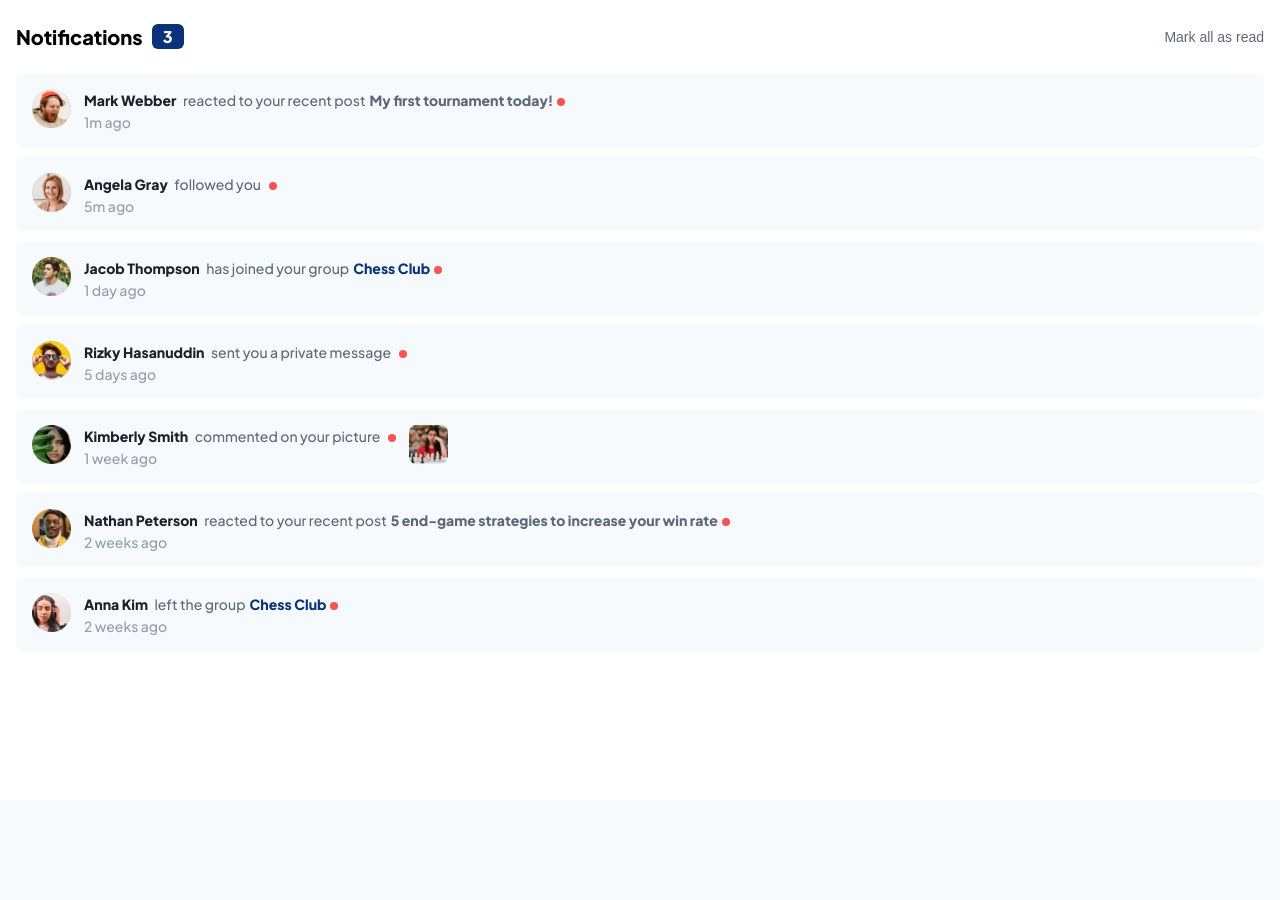
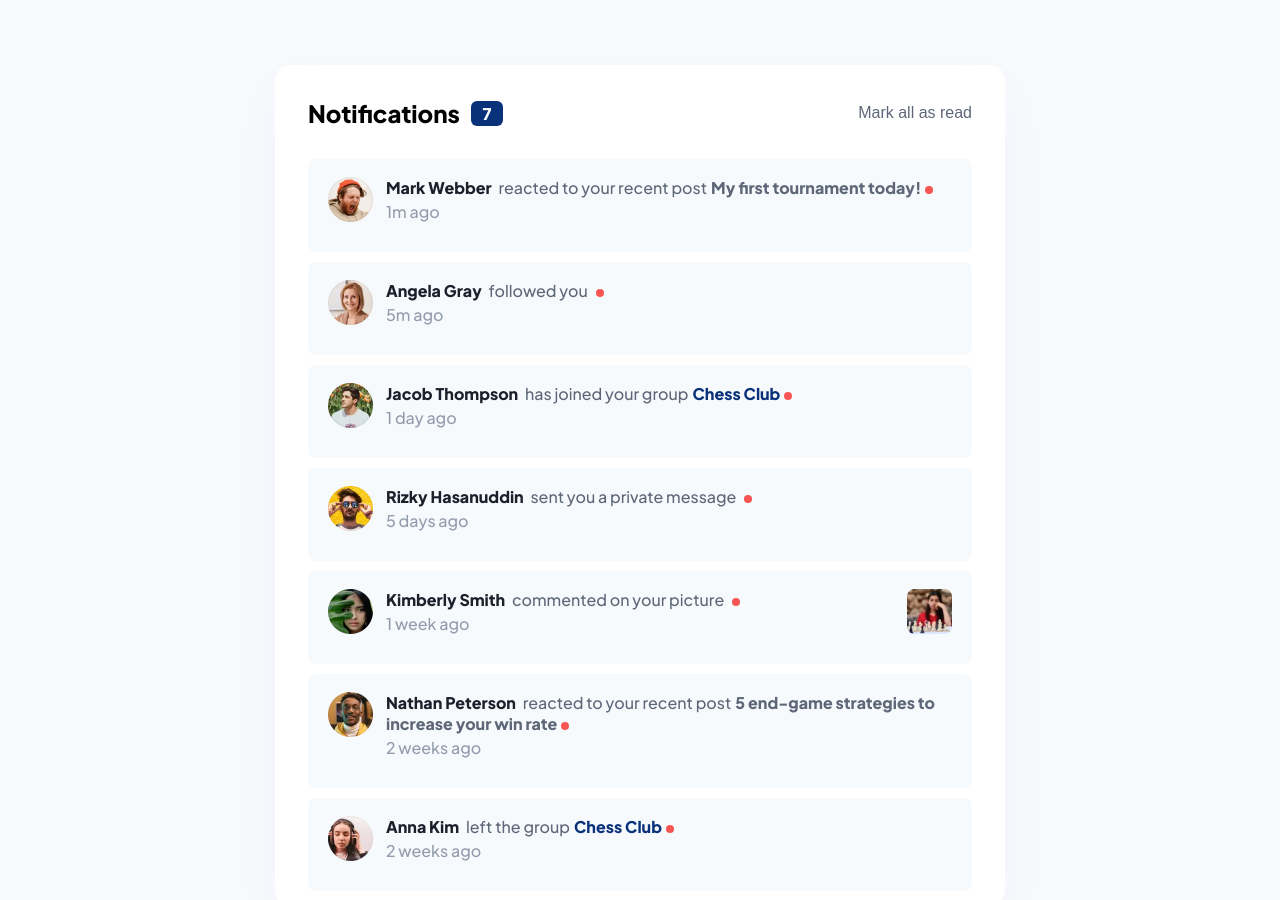
Before and after one commit to HarLey021/Notification-Page, a React (Vite) app: page / in a window 1280 px wide. Shown: the top 900 px of the page. Before the commit the page ends 800 px from the top, so only its background shows below. Built offline with nearby package versions, Linux system fonts and the light colour scheme.

Commit message:
finished design and functionality

```diff
--- a/src/Components/notifcation box/NotificationBox.tsx
+++ b/src/Components/notifcation box/NotificationBox.tsx
@@ -1,18 +1,38 @@
 import styled from "styled-components";
 import Notification from "../notification/Notification";
+import notifications from "../../data";
+import type { NotificationInterface } from "../../data";
+import { useState } from "react";
 
 const NotificationBox: React.FC = () => {
+  const [notificationList, setNotificationList] =
+    useState<NotificationInterface[]>(notifications);
+
+  const markAllAsRead = (): void => {
+    const updated: NotificationInterface[] = notificationList.map((item) => ({
+      ...item,
+      status: "read",
+    }));
+    setNotificationList(updated);
+  };
   return (
     <>
       <MainContainer>
         <HeaderContainer>
           <SeparatorContainer>
             <NotificationsLogo>Notifications</NotificationsLogo>
-            <NotificationsNum>3</NotificationsNum>
+            <NotificationsNum>
+              {notificationList.filter((i) => i.status === "unread").length}
+            </NotificationsNum>
           </SeparatorContainer>
-          <MarkingButton>Mark all as read</MarkingButton>
+          <MarkingButton onClick={markAllAsRead}>
+            Mark all as read
+          </MarkingButton>
         </HeaderContainer>
-        <Notification />
+        <Notification
+          notificationList={notificationList}
+          setNotificationList={setNotificationList}
+        />
       </MainContainer>
     </>
   );
@@ -25,6 +45,14 @@ const MainContainer = styled.div`
   width: 100%;
   height: 100vh;
   padding: 24px 16px;
+
+  @media (min-width: 1080px) {
+    width: 730px;
+    height: 840px;
+    border-radius: 15px;
+    box-shadow: 0 20px 60px 0 rgba(73, 97, 168, 0.05);
+    padding: 33px;
+  }
 `;
 
 const HeaderContainer = styled.div`
@@ -33,18 +61,34 @@ const HeaderContainer = styled.div`
   display: flex;
   justify-content: space-between;
   margin-bottom: 24px;
+
+  @media (min-width: 1080px) {
+    height: 30px;
+    margin-bottom: 31px;
+  }
 `;
 
 const SeparatorContainer = styled.div`
   width: auto;
   height: 25px;
   display: flex;
+
+  @media (min-width: 1080px) {
+    height: 30px;
+    display: flex;
+    align-items: center;
+  }
 `;
 
 const NotificationsLogo = styled.h1`
   font-size: 20px;
   font-weight: 800;
   margin-right: 9px;
+
+  @media (min-width: 1080px) {
+    font-size: 24px;
+    margin-right: 11px;
+  }
 `;
 
 const NotificationsNum = styled.div`
@@ -58,6 +102,10 @@ const NotificationsNum = styled.div`
   display: flex;
   justify-content: center;
   align-items: center;
+
+  @media (min-width: 1080px) {
+    height: 25px;
+  }
 `;
 
 const MarkingButton = styled.button`
@@ -66,4 +114,13 @@ const MarkingButton = styled.button`
   color: #5e6778;
   font-size: 14px;
   font-weight: 500;
+
+  @media (min-width: 1080px) {
+    font-size: 16px;
+  }
+
+  &:hover {
+    color: #0a327b;
+    cursor: pointer;
+  }
 `;
--- a/src/Components/notification/Notification.tsx
+++ b/src/Components/notification/Notification.tsx
@@ -1,114 +1,45 @@
 import styled from "styled-components";
+import type { NotificationInterface } from "../../data";
 
-interface NotificationInterface {
-  id: number;
-  avatar: string;
-  fullName: string;
-  action: string;
-  status: string;
-  event?: string;
-  content?: string;
-  picture?: string;
-  time: string;
-}
-
-const notifications: NotificationInterface[] = [
-  {
-    id: 1,
-    avatar: "/images/avatar-mark-webber.webp",
-    fullName: "Mark Webber",
-    action: "reacted to your recent post",
-    status: "unread",
-    event: "My first tournament today!",
-    time: "1m ago",
-  },
-  {
-    id: 2,
-    avatar: "/images/avatar-angela-gray.webp",
-    fullName: "Angela Gray",
-    action: "followed you",
-    status: "unread",
-    time: "5m ago",
-  },
-  {
-    id: 3,
-    avatar: "/images/avatar-jacob-thompson.webp",
-    fullName: "Jacob Thompson",
-    action: "has joined your group",
-    status: "unread",
-    event: "Chess Club",
-    time: "1 day ago",
-  },
-  {
-    id: 4,
-    avatar: "/images/avatar-rizky-hasanuddin.webp",
-    fullName: "Rizky Hasanuddin",
-    action: "sent you a private message",
-    status: "unread",
-    content:
-      "Hello, thanks for setting up the Chess Club. I’ve been a member for a few weeks now and I’m already having lots of fun and improving my game.",
-    time: "5 days ago",
-  },
-  {
-    id: 5,
-    avatar: "/images/avatar-kimberly-smith.webp",
-    fullName: "Kimberly Smith",
-    action: "commented on your picture",
-    status: "unread",
-    time: "1 week ago",
-    picture: "/images/image-chess.webp",
-  },
-  {
-    id: 6,
-    avatar: "/images/avatar-nathan-peterson.webp",
-    fullName: "Nathan Peterson",
-    action: "reacted to your recent post",
-    status: "unread",
-    event: "5 end-game strategies to increase your win rate",
-    time: "2 weeks ago",
-  },
-  {
-    id: 7,
-    avatar: "/images/avatar-anna-kim.webp",
-    fullName: "Anna Kim",
-    action: "left the group",
-    status: "unread",
-    event: "Chess Club",
-    time: "2 weeks ago",
-  },
-];
-
-const markAllAsRead = (): void => {
-  notifications.forEach((item) => {
-    item.status = "read";
-  });
+const Notification: React.FC<{
+  notificationList: NotificationInterface[];
+  setNotificationList: React.Dispatch<
+    React.SetStateAction<NotificationInterface[]>
+  >;
+}> = ({ notificationList, setNotificationList }) => {
+  const handleOpening = (id: number): void => {
+    const updated = notificationList.map((item) =>
+      item.id === id ? { ...item, status: "read" } : item
+    );
+    setNotificationList(updated);
   };
 
-const Notification: React.FC = () => {
   return (
     <>
-      {notifications.map((item: NotificationInterface) => (
+      {notificationList.map((item: NotificationInterface) => (
         <Box
           key={item.id}
-          style={{
-            backgroundColor: item.status === "unread" ? "#f7fafd" : "none",
-          }}
+          unread={item.status === "unread"}
+          onClick={() => handleOpening(item.id)}
         >
           <Avatar src={item.avatar} alt={`${item.fullName} photo`} />
+          <div>
             <div>
               <Content>
                 <Name>{item.fullName}</Name>
                 <Action> {item.action}</Action>
-              <Event
-                style={{
-                  color: item.event === "Chess Club" ? "#0A327B" : "#5e6778",
-                }}
-              >
+                <Event isChess={item.event === "Chess Club"}>
                   {item.event}
                 </Event>
-              <RedDot></RedDot>
+                <RedDot isOpened={item.status === "read"}></RedDot>
               </Content>
               <Time>{item.time}</Time>
+            </div>
+            {item.content && item.status === "read" ? (
+              <Message>{item.content}</Message>
+            ) : (
+              ""
+            )}
           </div>
           {item.picture ? (
             <Picture src="/images/image-chess.webp"></Picture>
@@ -123,20 +54,29 @@ const Notification: React.FC = () => {
 
 export default Notification;
 
-const Box = styled.div`
+const Box = styled.div<{ unread?: boolean }>`
   width: 100%;
   height: auto;
-  /* background-color: #f7fafd; */
+  background-color: ${(props) => (props.unread ? "#F7FAFD" : "transparent")};
   border-radius: 8px;
   padding: 16px;
   display: flex;
   gap: 13px;
   margin-bottom: 10px;
+
+  @media (min-width: 1080px) {
+    padding: 18px 20px;
+  }
 `;
 
 const Avatar = styled.img`
   width: 39px;
   height: 39px;
+
+  @media (min-width: 1080px) {
+    width: 45px;
+    height: 45px;
+  }
 `;
 
 const Content = styled.p`
@@ -148,6 +88,15 @@ const Name = styled.span`
   font-size: 14px;
   font-weight: 800;
   margin-right: 4px;
+
+  @media (min-width: 1080px) {
+    font-size: 16px;
+  }
+
+  &:hover {
+    color: #0a327b;
+    cursor: pointer;
+  }
 `;
 
 const Action = styled.span`
@@ -155,17 +104,30 @@ const Action = styled.span`
   font-size: 14px;
   font-weight: 500;
   margin-right: 4px;
+
+  @media (min-width: 1080px) {
+    font-size: 16px;
+  }
 `;
 
-const Event = styled.span`
-  color: #5e6778;
+const Event = styled.span<{ isChess?: boolean }>`
+  color: ${(props) => (props.isChess ? "#0A327B" : "#5e6778")};
   font-size: 14px;
   font-weight: 800;
   margin-right: 4px;
+
+  @media (min-width: 1080px) {
+    font-size: 16px;
+  }
+
+  &:hover {
+    color: #0a327b;
+    cursor: pointer;
+  }
 `;
 
-const RedDot = styled.span`
-  display: inline-block;
+const RedDot = styled.span<{ isOpened?: boolean }>`
+  display: ${(props) => (props.isOpened ? "none" : "inline-block")};
   width: 8px;
   height: 8px;
   background-color: #f65552;
@@ -177,10 +139,42 @@ const Time = styled.h6`
   color: #939cad;
   font-size: 14px;
   font-weight: 500;
+  margin-bottom: 12px;
+
+  @media (min-width: 1080px) {
+    font-size: 16px;
+  }
 `;
 
 const Picture = styled.img`
   width: 39px;
   height: 39px;
   border-radius: 7px;
+  margin-left: auto;
+
+  @media (min-width: 1080px) {
+    width: 45px;
+    height: 45px;
+    display: flex;
+    align-self: flex-start;
+  }
 `;
+
+const Message = styled.div`
+  width: 100%;
+  border-radius: 5px;
+  border: 1px solid #dde7ee;
+  color: #5e6778;
+  font-size: 14px;
+  font-weight: 500;
+  padding: 16px;
+
+  @media (min-width: 1080px) {
+    font-size: 16px;
+    padding: 20px;
+  }
+
+  &:hover {
+    background: #e5effa;
+  }
+`;
--- a/src/Styles/GlobalStyles.ts
+++ b/src/Styles/GlobalStyles.ts
@@ -12,6 +12,13 @@ const GlobalStyle = createGlobalStyle`
     body{
         font-family: "Plus Jakarta Sans", sans-serif;
         background-color: #F9FAFD;
+
+        @media(min-width: 1080px){
+        display: flex;
+        justify-content: center;
+        align-items: center;
+        padding-top: 65px;
+        }
     }
 `;
 
--- /dev/null
+++ b/src/data.ts
@@ -0,0 +1,79 @@
+export interface NotificationInterface {
+  id: number;
+  avatar: string;
+  fullName: string;
+  action: string;
+  status: string;
+  event?: string;
+  content?: string;
+  picture?: string;
+  time: string;
+}
+
+const notifications: NotificationInterface[] = [
+  {
+    id: 1,
+    avatar: "/images/avatar-mark-webber.webp",
+    fullName: "Mark Webber",
+    action: "reacted to your recent post",
+    status: "unread",
+    event: "My first tournament today!",
+    time: "1m ago",
+  },
+  {
+    id: 2,
+    avatar: "/images/avatar-angela-gray.webp",
+    fullName: "Angela Gray",
+    action: "followed you",
+    status: "unread",
+    time: "5m ago",
+  },
+  {
+    id: 3,
+    avatar: "/images/avatar-jacob-thompson.webp",
+    fullName: "Jacob Thompson",
+    action: "has joined your group",
+    status: "unread",
+    event: "Chess Club",
+    time: "1 day ago",
+  },
+  {
+    id: 4,
+    avatar: "/images/avatar-rizky-hasanuddin.webp",
+    fullName: "Rizky Hasanuddin",
+    action: "sent you a private message",
+    status: "unread",
+    content:
+      "Hello, thanks for setting up the Chess Club. I’ve been a member for a few weeks now and I’m already having lots of fun and improving my game.",
+    time: "5 days ago",
+  },
+  {
+    id: 5,
+    avatar: "/images/avatar-kimberly-smith.webp",
+    fullName: "Kimberly Smith",
+    action: "commented on your picture",
+    status: "unread",
+    time: "1 week ago",
+    picture: "/images/image-chess.webp",
+  },
+  {
+    id: 6,
+    avatar: "/images/avatar-nathan-peterson.webp",
+    fullName: "Nathan Peterson",
+    action: "reacted to your recent post",
+    status: "unread",
+    event: "5 end-game strategies to increase your win rate",
+    time: "2 weeks ago",
+  },
+  {
+    id: 7,
+    avatar: "/images/avatar-anna-kim.webp",
+    fullName: "Anna Kim",
+    action: "left the group",
+    status: "unread",
+    event: "Chess Club",
+    time: "2 weeks ago",
+  },
+];
+
+export default notifications;
```
Lines whose indentation alone changed are shown as unchanged.
